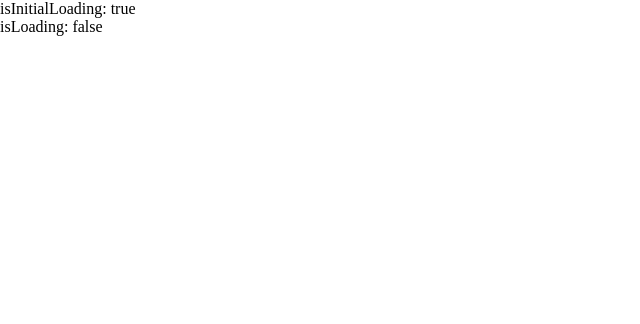
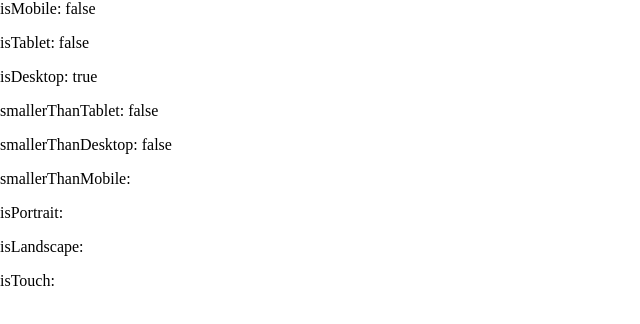
Before and after one commit to itsachev/folio, a Vue app: page / in a window 1280 px wide. Shown: the top 324 px of the page, without its empty margins (0-640 px from the left). Built offline with nearby package versions, Linux system fonts and the light colour scheme.

Commit message:
useDevice composable

```diff
--- a/package.json
+++ b/package.json
@@ -10,6 +10,7 @@
     "lint": "eslint . --fix"
   },
   "dependencies": {
+    "@vueuse/core": "^14.1.0",
     "gsap": "^3.14.2",
     "lenis": "^1.3.17",
     "pinia": "^3.0.4",
--- a/src/App.vue
+++ b/src/App.vue
@@ -1,15 +1,24 @@
 <script setup>
 import { useMainStore } from './stores/useMainStore'
 import { storeToRefs } from 'pinia'
+import { useDeviceDetection } from './composables/useDeviceDetection'
 
 
 const mainStore = useMainStore()
 const { isInitialLoading, isLoading } = storeToRefs(mainStore)
+const { isMobile, isTablet, isDesktop, smallerThanTablet, smallerThanDesktop, smallerThanMobile, isPortrait, isLandscape, isTouch } = useDeviceDetection()
 </script>
 
 <template>
     <div>
-        <p>isInitialLoading: {{ isInitialLoading }}</p>
-        <p>isLoading: {{ isLoading }}</p>
+        <p>isMobile: {{ isMobile }}</p>
+        <p>isTablet: {{ isTablet }}</p>
+        <p>isDesktop: {{ isDesktop }}</p>
+        <p>smallerThanTablet: {{ smallerThanTablet }}</p>
+        <p>smallerThanDesktop: {{ smallerThanDesktop }}</p>
+        <p>smallerThanMobile: {{ smallerThanMobile }}</p>
+        <p>isPortrait: {{ isPortrait }}</p>
+        <p>isLandscape: {{ isLandscape }}</p>
+        <p>isTouch: {{ isTouch }}</p>
     </div>
 </template>
--- /dev/null
+++ b/src/composables/useDeviceDetection.js
@@ -0,0 +1,12 @@
+import {useMediaQuery } from "@vueuse/core";
+import { computed } from "vue";
+
+export const useDeviceDetection = () => {
+    const isMobile = useMediaQuery("(max-width: 768px)");
+    const isTablet = useMediaQuery("(max-width: 1024px)");
+    const isDesktop = useMediaQuery("(min-width: 1025px)");
+    const smallerThanDesktop = computed(() => isMobile.value || isTablet.value);
+    const smallerThanTablet = computed(() => isMobile.value);
+
+    return { isMobile, isTablet, isDesktop, smallerThanDesktop, smallerThanTablet };
+};
--- a/src/styles/main.scss
+++ b/src/styles/main.scss
@@ -3,3 +3,7 @@
     padding: 0;
     box-sizing: border-box;
 }
+
+p {
+    margin-bottom: 1rem;
+}
```
Also changed, not shown: 1 other file (tests, documents, lock files or other folders).
